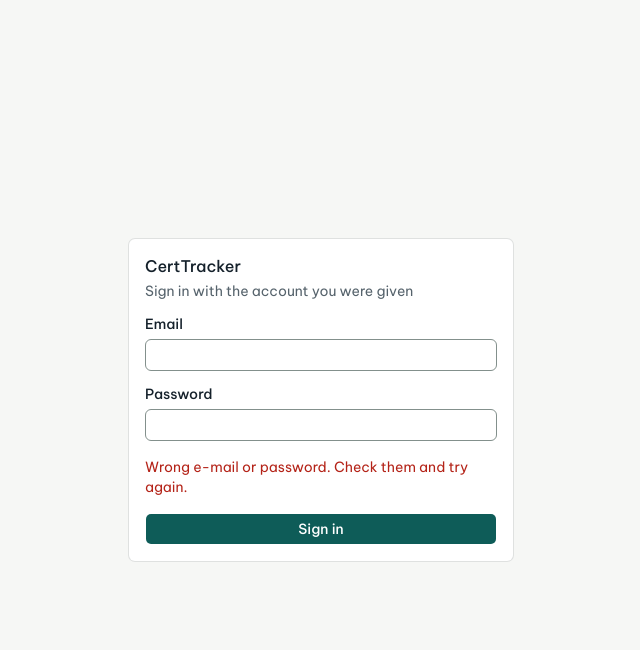
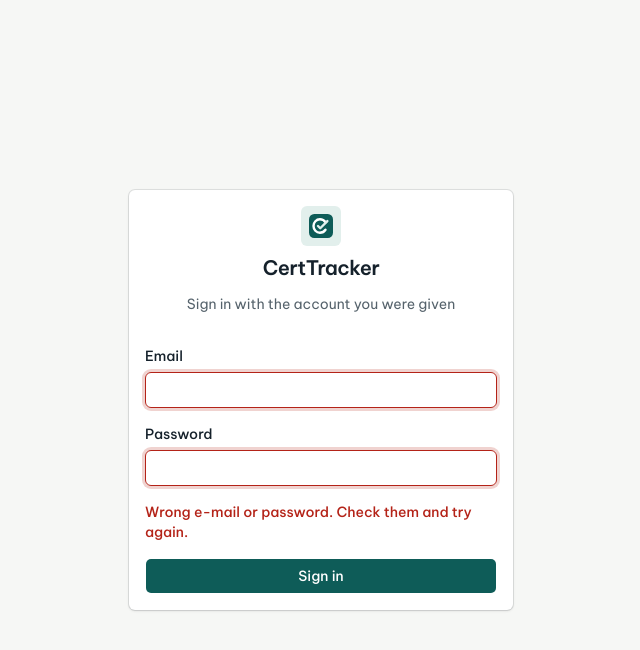
Before and after one commit to DuongHung1712/CertTracker, a Next.js app: page /login in a window 1280 px wide. Both pictures are taken after typing "name@example.com", "Sample123" into the empty fields and a click on the button "Sign in". Shown: the top 650 px of the page, without its empty margins (319-959 px from the left). Built offline with nearby package versions, Linux system fonts and the light colour scheme; no server answers.

Commit message:
style: polish login and set-password auth screens

```diff
--- a/src/app/(auth)/login/page.tsx
+++ b/src/app/(auth)/login/page.tsx
@@ -1,15 +1,19 @@
 import { Card, CardContent, CardDescription, CardHeader, CardTitle } from "@/components/ui/card";
+import { Logo } from "@/components/app-shell/logo";
 import { LoginForm } from "@/features/auth/components/login-form";
 
 export default async function LoginPage({ searchParams }: { searchParams: Promise<{ passwordSet?: string }> }) {
   const { passwordSet } = await searchParams;
 
   return (
-    <main className="flex min-h-screen items-center justify-center p-4">
-      <Card className="w-full max-w-sm">
-        <CardHeader>
-          <CardTitle>CertTracker</CardTitle>
-          <CardDescription>
+    <main className="flex min-h-screen items-center justify-center bg-background p-4 sm:p-6">
+      <Card className="w-full max-w-sm border-border bg-card shadow-sm">
+        <CardHeader className="flex flex-col items-center space-y-2 text-center pb-4">
+          <div className="flex size-10 items-center justify-center rounded-lg bg-accent text-accent-foreground mb-1">
+            <Logo size={24} />
+          </div>
+          <CardTitle className="text-page-title font-semibold tracking-tight">CertTracker</CardTitle>
+          <CardDescription className="text-body text-muted-foreground text-balance">
             {passwordSet ? "Password saved. Sign in with your new password." : "Sign in with the account you were given"}
           </CardDescription>
         </CardHeader>
--- a/src/app/(auth)/set-password/page.tsx
+++ b/src/app/(auth)/set-password/page.tsx
@@ -1,5 +1,6 @@
 import Link from "next/link";
 import { Card, CardContent, CardDescription, CardHeader, CardTitle } from "@/components/ui/card";
+import { Logo } from "@/components/app-shell/logo";
 import { SetPasswordForm } from "@/features/auth/components/set-password-form";
 
 export default async function SetPasswordPage({
@@ -11,11 +12,14 @@ export default async function SetPasswordPage({
   const validLink = Boolean(tokenHash) && (type === "invite" || type === "recovery");
 
   return (
-    <main className="flex min-h-screen items-center justify-center p-4">
-      <Card className="w-full max-w-sm">
-        <CardHeader>
-          <CardTitle>Set your password</CardTitle>
-          <CardDescription>
+    <main className="flex min-h-screen items-center justify-center bg-background p-4 sm:p-6">
+      <Card className="w-full max-w-sm border-border bg-card shadow-sm">
+        <CardHeader className="flex flex-col items-center space-y-2 text-center pb-4">
+          <div className="flex size-10 items-center justify-center rounded-lg bg-accent text-accent-foreground mb-1">
+            <Logo size={24} />
+          </div>
+          <CardTitle className="text-page-title font-semibold tracking-tight">Set your password</CardTitle>
+          <CardDescription className="text-body text-muted-foreground text-balance">
             {validLink ? "Choose a password for your CertTracker account" : "This link is not valid. Ask your admin for a new one."}
           </CardDescription>
         </CardHeader>
@@ -23,9 +27,11 @@ export default async function SetPasswordPage({
           {validLink ? (
             <SetPasswordForm tokenHash={tokenHash!} type={type!} />
           ) : (
-            <Link href="/login" className="text-body underline">
-              Go to sign in
-            </Link>
+            <div className="text-center pt-2">
+              <Link href="/login" className="text-body text-primary hover:underline font-medium">
+                Go to sign in
+              </Link>
+            </div>
           )}
         </CardContent>
       </Card>
--- a/src/features/auth/components/login-form.tsx
+++ b/src/features/auth/components/login-form.tsx
@@ -11,20 +11,46 @@ export function LoginForm() {
 
   return (
     <form action={formAction} className="space-y-4">
-      <div className="space-y-2">
-        <Label htmlFor="email">Email</Label>
-        <Input id="email" name="email" type="email" autoComplete="email" required />
+      <div className="space-y-1.5">
+        <Label htmlFor="email" className="text-body font-medium">
+          Email
+        </Label>
+        <Input
+          id="email"
+          name="email"
+          type="email"
+          autoComplete="email"
+          required
+          className="h-9"
+          aria-describedby={state && !state.ok ? "login-error" : undefined}
+          aria-invalid={state && !state.ok ? true : undefined}
+        />
       </div>
-      <div className="space-y-2">
-        <Label htmlFor="password">Password</Label>
-        <Input id="password" name="password" type="password" autoComplete="current-password" required />
+      <div className="space-y-1.5">
+        <Label htmlFor="password" className="text-body font-medium">
+          Password
+        </Label>
+        <Input
+          id="password"
+          name="password"
+          type="password"
+          autoComplete="current-password"
+          required
+          className="h-9"
+          aria-describedby={state && !state.ok ? "login-error" : undefined}
+          aria-invalid={state && !state.ok ? true : undefined}
+        />
       </div>
       {state && !state.ok && (
-        <p role="alert" className="text-sm text-destructive">
+        <p id="login-error" role="alert" className="text-sm font-medium text-destructive">
           {state.error}
         </p>
       )}
-      <Button type="submit" className="w-full" disabled={pending}>
+      <Button
+        type="submit"
+        className="w-full h-9 min-h-[44px] sm:min-h-[36px] font-medium transition-colors"
+        disabled={pending}
+      >
         {pending ? "Signing in…" : "Sign in"}
       </Button>
     </form>
--- a/src/features/auth/components/set-password-form.tsx
+++ b/src/features/auth/components/set-password-form.tsx
@@ -13,20 +13,48 @@ export function SetPasswordForm({ tokenHash, type }: { tokenHash: string; type:
     <form action={formAction} className="space-y-4">
       <input type="hidden" name="tokenHash" value={tokenHash} />
       <input type="hidden" name="type" value={type} />
-      <div className="space-y-2">
-        <Label htmlFor="password">New password</Label>
-        <Input id="password" name="password" type="password" autoComplete="new-password" minLength={8} required />
+      <div className="space-y-1.5">
+        <Label htmlFor="password" className="text-body font-medium">
+          New password
+        </Label>
+        <Input
+          id="password"
+          name="password"
+          type="password"
+          autoComplete="new-password"
+          minLength={8}
+          required
+          className="h-9"
+          aria-describedby={state && !state.ok ? "set-password-error" : undefined}
+          aria-invalid={state && !state.ok ? true : undefined}
+        />
+        <p className="text-caption text-muted-foreground">Minimum 8 characters</p>
       </div>
-      <div className="space-y-2">
-        <Label htmlFor="confirmPassword">Confirm password</Label>
-        <Input id="confirmPassword" name="confirmPassword" type="password" autoComplete="new-password" required />
+      <div className="space-y-1.5">
+        <Label htmlFor="confirmPassword" className="text-body font-medium">
+          Confirm password
+        </Label>
+        <Input
+          id="confirmPassword"
+          name="confirmPassword"
+          type="password"
+          autoComplete="new-password"
+          required
+          className="h-9"
+          aria-describedby={state && !state.ok ? "set-password-error" : undefined}
+          aria-invalid={state && !state.ok ? true : undefined}
+        />
       </div>
       {state && !state.ok && (
-        <p role="alert" className="text-sm text-destructive">
+        <p id="set-password-error" role="alert" className="text-sm font-medium text-destructive">
           {state.error}
         </p>
       )}
-      <Button type="submit" className="w-full" disabled={pending}>
+      <Button
+        type="submit"
+        className="w-full h-9 min-h-[44px] sm:min-h-[36px] font-medium transition-colors"
+        disabled={pending}
+      >
         {pending ? "Saving…" : "Save password"}
       </Button>
     </form>
```
